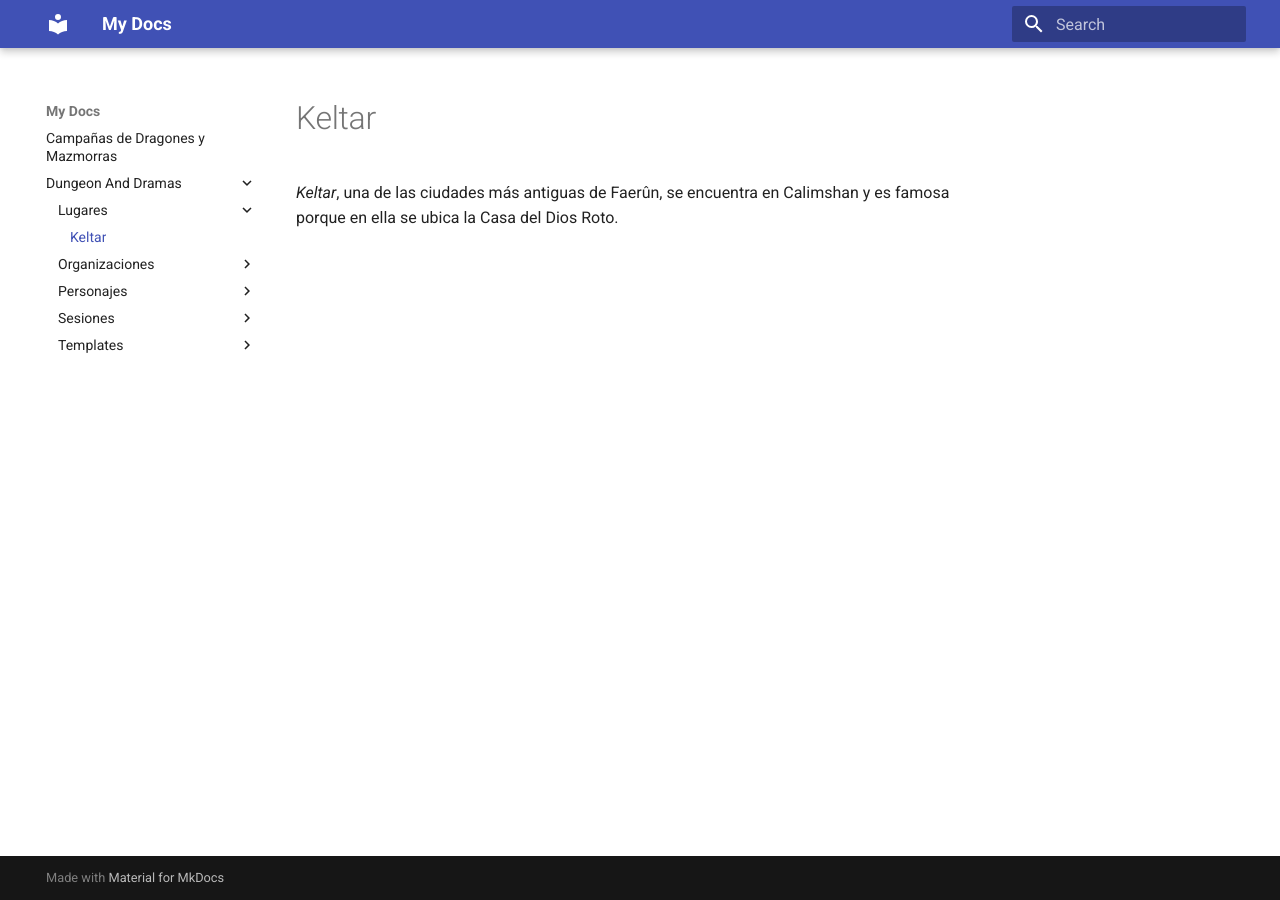
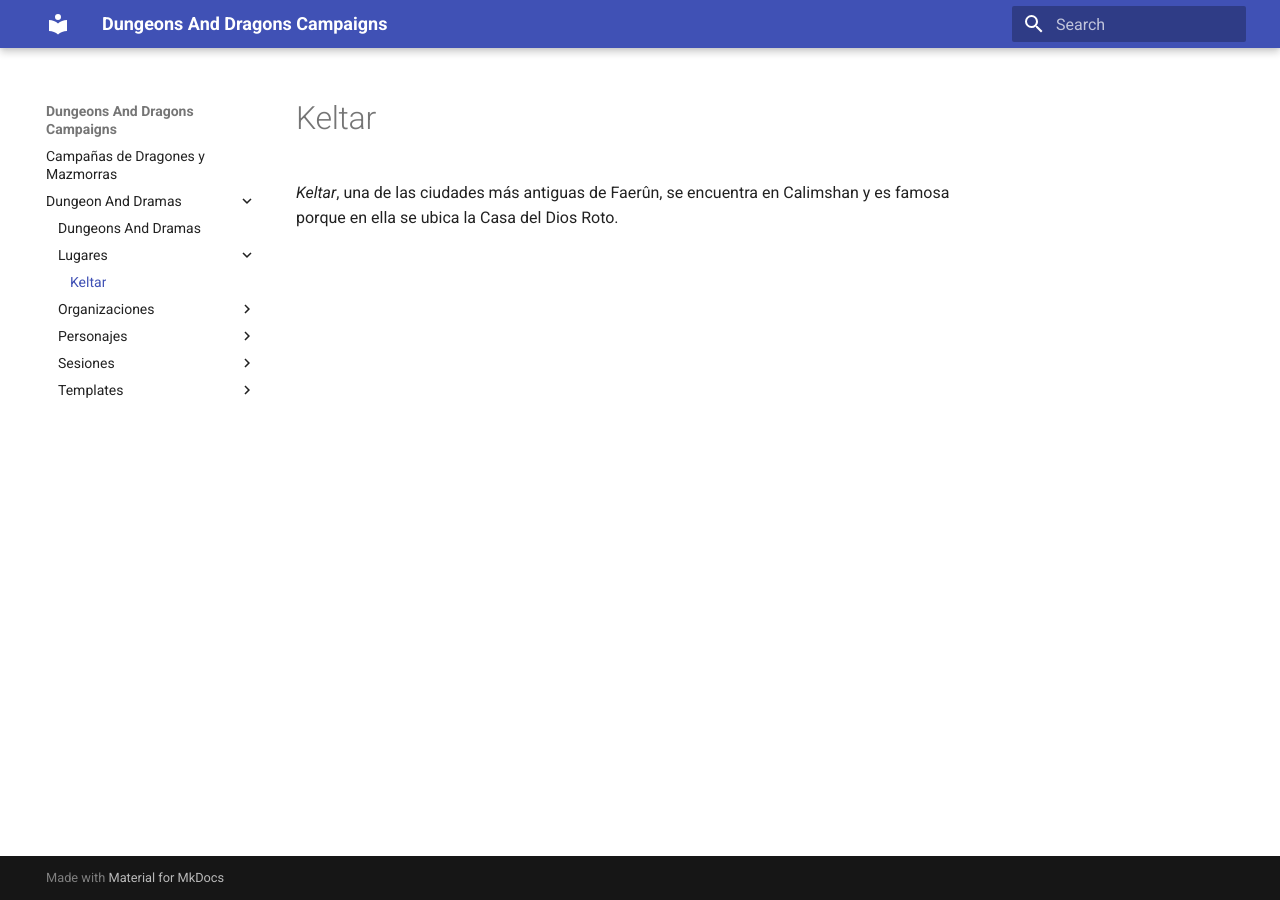
Before and after one commit to AlexGettup/dnd, an MkDocs documentation site: the page built from docs/Dungeon And Dramas/Lugares/Keltar.md, in a window 1280 px wide. Built offline with MkDocs 1.6.1 and Material for MkDocs 9.7.7, drawn with Linux system fonts in a browser that asks for light colours.

Commit message:
fix: dndramas

```diff
--- /dev/null
+++ b/docs/Dungeon And Dramas/index.md
@@ -0,0 +1 @@
+# Dungeons And Dramas
--- a/mkdocs.yml
+++ b/mkdocs.yml
@@ -1,3 +1,3 @@
-site_name: My Docs
+site_name: Dungeons And Dragons Campaigns
 theme:
   name: material
```
